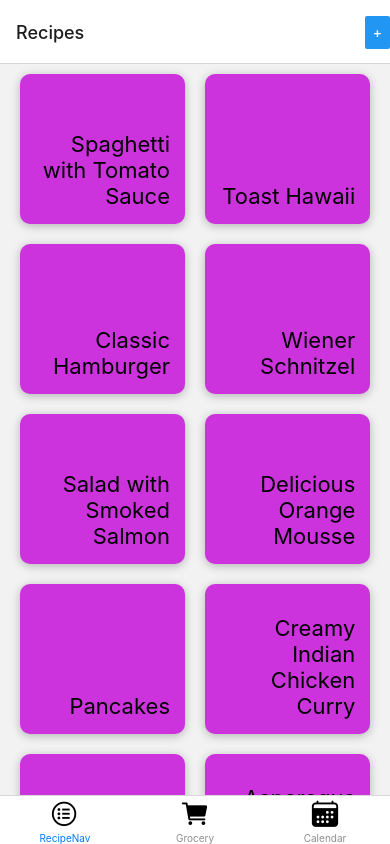
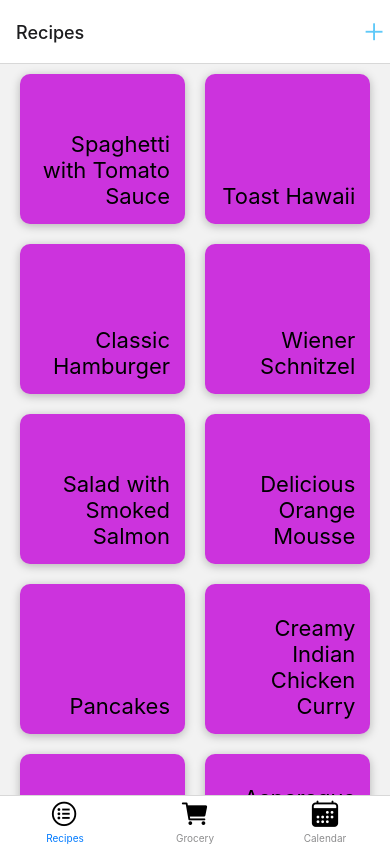
Before and after one commit to barmani/recipe-me, a React Native app: screen /RecipeNav in a window 390 px wide. Built offline with nearby package versions, Linux system fonts and the light colour scheme.

Commit message:
navigation for add recipe

```diff
--- a/navigation/BottomNav.js
+++ b/navigation/BottomNav.js
@@ -18,8 +18,9 @@ const BottomNav = () => {
           name="RecipeNav"
           component={RecipeNav}
           options={{
+            tabBarLabel: "Recipes",
             tabBarIcon: () => <Ionicons name="list-circle-outline" size={30} />,
-            headerShown: false
+            headerShown: false,
           }}
         />
         <Tab.Screen
--- a/navigation/RecipeNav.js
+++ b/navigation/RecipeNav.js
@@ -1,8 +1,15 @@
 import { createNativeStackNavigator } from '@react-navigation/native-stack';
-import { Button } from 'react-native';
+import Ionicons from 'react-native-vector-icons/Ionicons';
+import { StyleSheet, TouchableOpacity } from 'react-native';
 import RecipesScreen from '../screens/RecipesScreen';
 import RecipeScreen from '../screens/RecipeScreen';
 import AddRecipeScreen from '../screens/AddRecipeScreen';
+
+const styles = StyleSheet.create({
+    plusButton: {
+        paddingLeft: 30
+    }
+});
 
 const Stack = createNativeStackNavigator();
 
@@ -15,12 +22,14 @@ const RecipeNav = (props) => {
                 component={RecipesScreen}
                 options={{
                     headerRight: () => (
-                        <Button
-                            title="+"
+                        <TouchableOpacity
                             onPress={() => {
                                 props.navigation.navigate('Add Recipe')
                             }}
-                        />
+                            style={styles.plusButton}
+                        >
+                            <Ionicons name="add" style={{ color: "#5FC9F8" }} size={30} />
+                        </TouchableOpacity>
                     )
                 }}
             />
```
